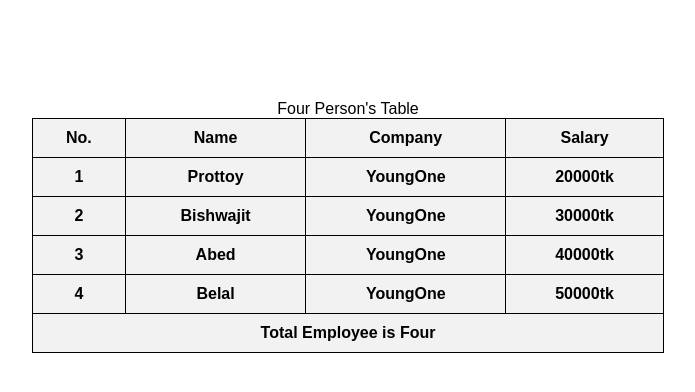
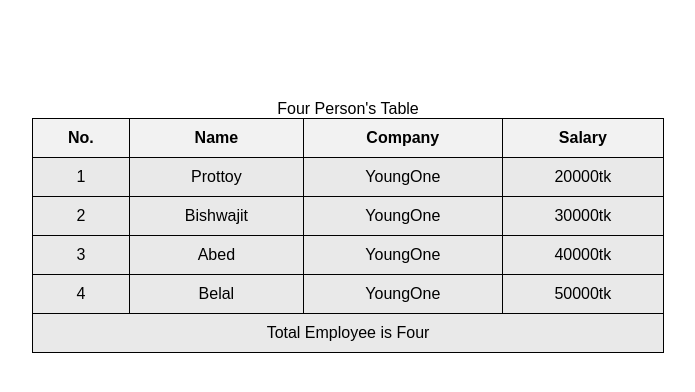
Before and after one commit to Prottoy21/listtable, a plain HTML site: page index.html in a window 1280 px wide. Shown: the whole page, without its empty margins (292-987 px from the left). Drawn offline with Linux system fonts and the light colour scheme.

Commit message:
updated data

```diff
--- a/index.html
+++ b/index.html
@@ -19,33 +19,33 @@
         </thead>
         <tbody>
             <tr>
-                <th>1</th>
-                <th>Prottoy</th>
-                <th>YoungOne</th>
-                <th>20000tk</th>
+                <td>1</th>
+                <td>Prottoy</td>
+                <td>YoungOne</td>
+                <td>20000tk</td>
             </tr>
             <tr>
-                <th>2</th>
-                <th>Bishwajit</th>
-                <th>YoungOne</th>
-                <th>30000tk</th>
+                <td>2</td>
+                <td>Bishwajit</td>
+                <td>YoungOne</td>
+                <td>30000tk</td>
             </tr>
             <tr>
-                <th>3</th>
-                <th>Abed</th>
-                <th>YoungOne</th>
-                <th>40000tk</th>
+                <td>3</td>
+                <td>Abed</td>
+                <td>YoungOne</td>
+                <td>40000tk</td>
             </tr>
             <tr>
-                <th>4</th>
-                <th>Belal</th>
-                <th>YoungOne</th>
-                <th>50000tk</th>
+                <td>4</td>
+                <td>Belal</td>
+                <td>YoungOne</td>
+                <td>50000tk</td>
             </tr>
         </tbody>
         <tfoot>
             <tr>
-                <th colspan="4">Total Employee is Four</th>
+                <td colspan="4">Total Employee is Four</td>
             </tr>
         </tfoot>
     </table>
```
